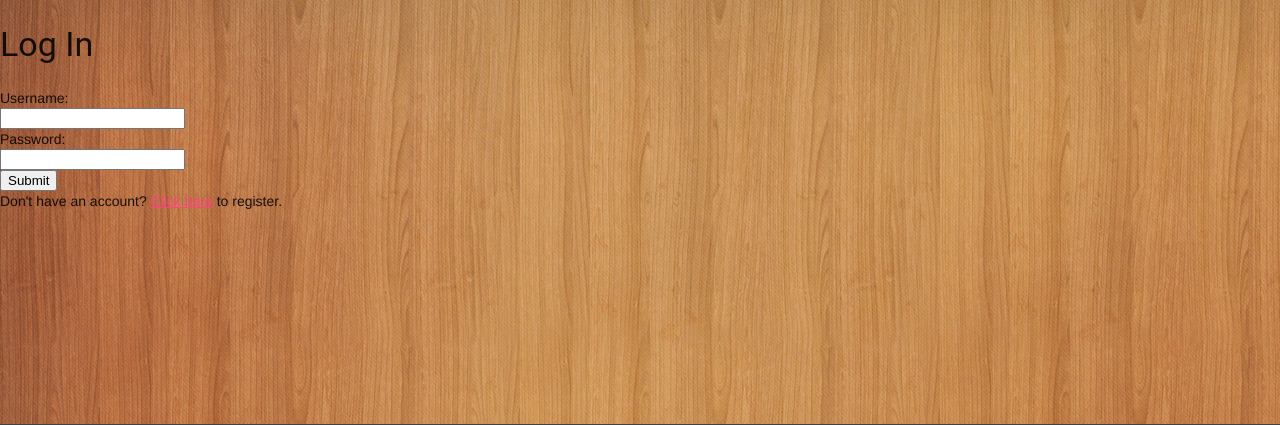
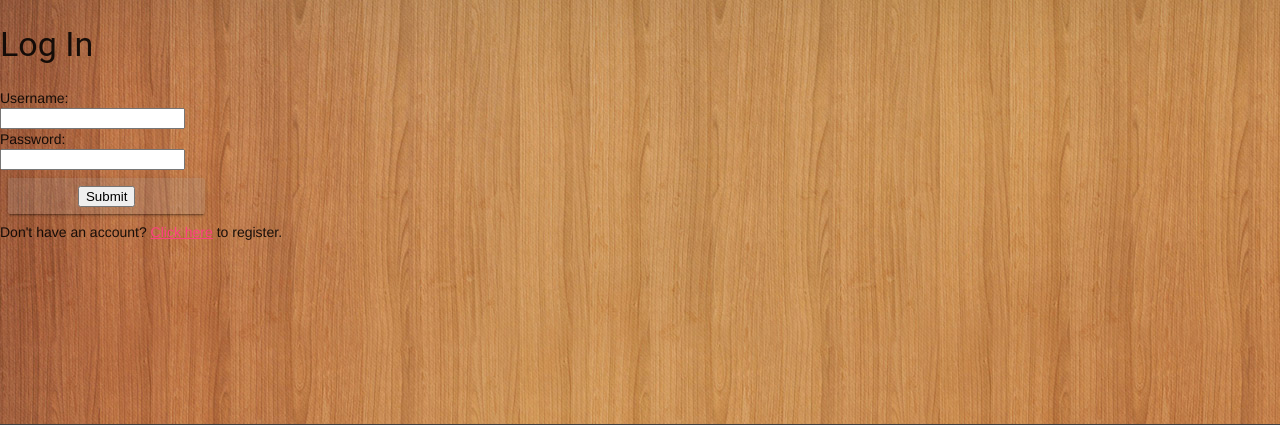
Before and after one commit to KshitijMhatre/recPy, a Django app: page /login/ in a window 1280 px wide. Shown: the part 64-489 px from the top of the page. Run offline with Django 3.2, Linux system fonts and the light colour scheme.

Commit message:
login button commit

```diff
--- a/movierec/templates/movierec/login.html
+++ b/movierec/templates/movierec/login.html
@@ -31,7 +31,7 @@
                             </div>
                         </div>
                         <div class="form-group">
-                            <div class="col-sm-offset-2 col-sm-10">
+                            <div class="mdl-button mdl-js-button mdl-button--raised mdl-cell mdl-cell--2-col mdl-js-ripple-effect">
                                 <button type="submit" class="btn btn-success">Submit</button>
                             </div>
                         </div>
```
